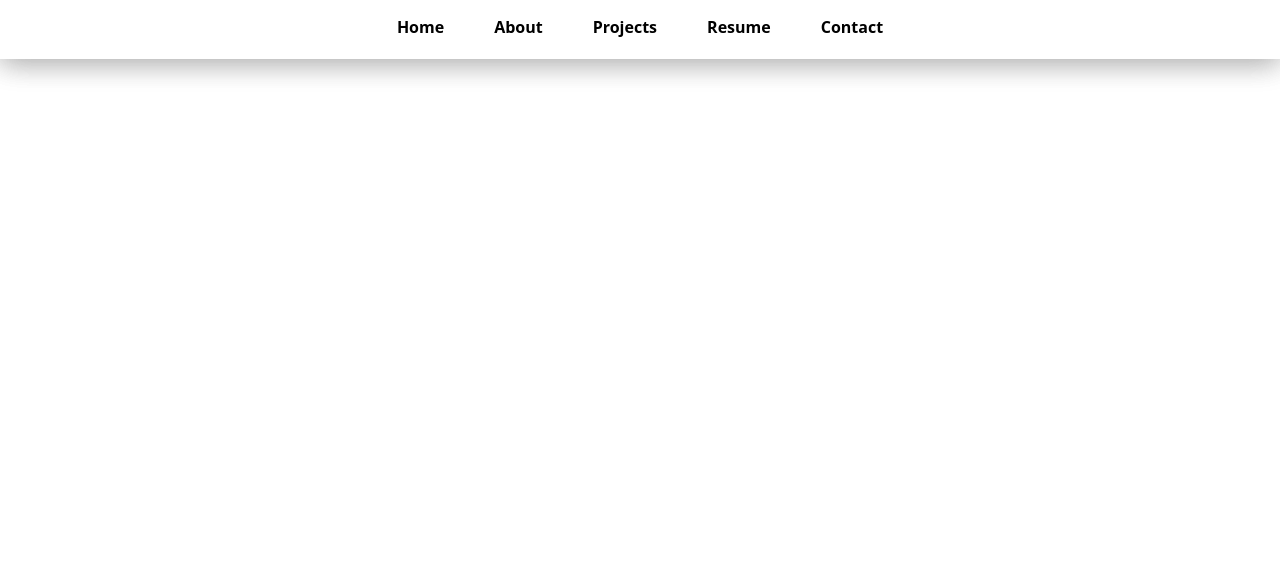
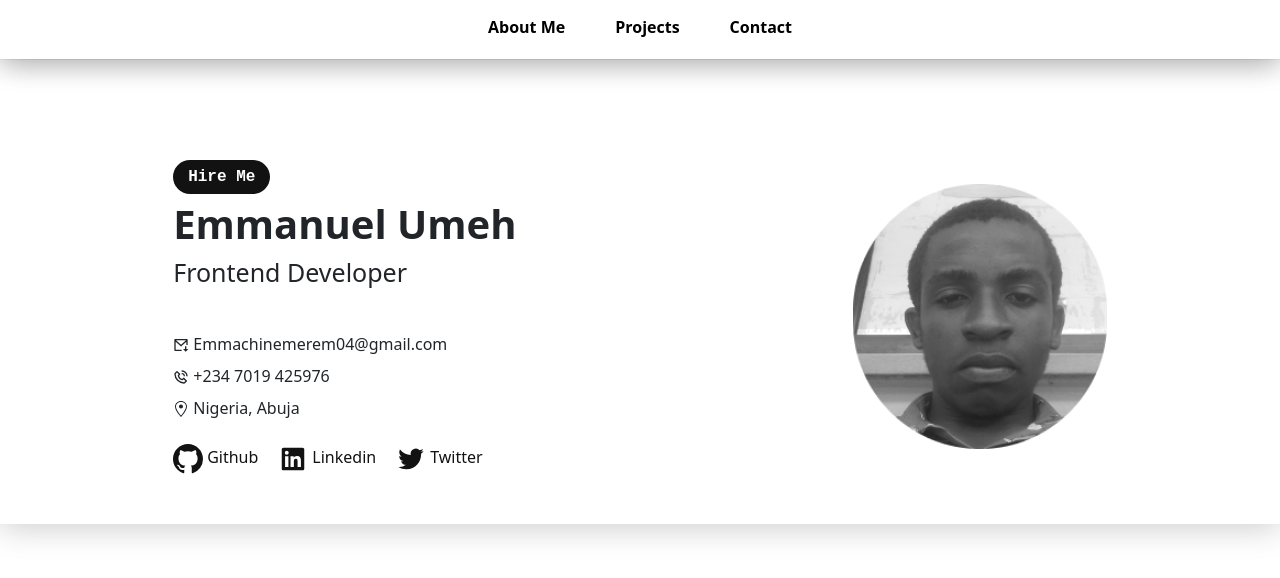
Before and after one commit to EmmaUmeh/EmmanuelUmehporfolio, a React (Create React App) app: page /About in a window 1280 px wide. Shown: the top 578 px of the page. Built offline with nearby package versions, Linux system fonts and the light colour scheme.

Commit message:
commited the files

```diff
--- a/src/App.css
+++ b/src/App.css
@@ -77,6 +77,9 @@ grid-gap: 50px;
   font-weight: 800;
   font-family: monospace;
   padding: 5px 15px 5px 15px;
+}
+.Hireme a{
+  text-decoration: none;
 }
 .Herosection{
 position: relative;
--- a/src/App.js
+++ b/src/App.js
@@ -6,9 +6,7 @@ import {Navdata} from './Components/NavbarComponent';
 import { Routes, Route} from  'react-router-dom';
 import AboutRouter from './router/AboutRouter';
 import ProjectsRouter from './router/ProjectsRouter';
-import ResumeRouter from './router/ResumeRouter';
 import ContactRouter from './router/ContactRouter';
-import HomeRouter from './router/HomeRouter';
 
 
 function App() {
@@ -20,10 +18,9 @@ function App() {
 
 
 <Routes>
-        <Route path="/" element={<HomeRouter />}></Route>
+
         <Route path="/About" element={<AboutRouter />}></Route>
         <Route path="/Contact" element={<ContactRouter />}></Route>
-        <Route path="/Resume" element={<ResumeRouter />}></Route>
         <Route path="/Projects" element={<ProjectsRouter />}></Route>
 </Routes>
 
--- a/src/Components/HireMe.jsx
+++ b/src/Components/HireMe.jsx
@@ -2,7 +2,13 @@
 const HireMe = () => {
     return(
 <div className="Hireme">
-    <button>Hire Me</button>
+
+    <a href="mailto:Emmachinemerem04@gmail.com">
+        <button>
+        Hire Me
+        </button>
+    </a>
+
 </div>
     )
 }
--- a/src/Components/NavbarComponent.jsx
+++ b/src/Components/NavbarComponent.jsx
@@ -23,11 +23,6 @@ function NavbarComponent(props){
 
 
 
-         <Link to="/"  onClick={handleToggle} className="Aboutlink">
-           <div className="abt">
-                 {list.HomeLinks}
-             </div>
-           </Link>
 
            <Link to="/About"  onClick={handleToggle} className="Aboutlink">
            <div className="abt">
@@ -41,13 +36,13 @@ function NavbarComponent(props){
              </div>
             </Link>
 
-            <a href="./assets/Emmanuel Umeajaghaku Chinemerem.pdf" download className="Resumelink">
+            {/* <a href="./assets/Emmanuel Umeajaghaku Chinemerem.pdf" download className="Resumelink">
 
            <div className="abt">
                 {list.ResumeLink}
 
              </div>
-           </a>
+           </a> */}
 
            <Link to="/Projects"  onClick={handleToggle} className="Contactlink">
            <div className="abt">
@@ -92,10 +87,8 @@ export const Navdata = [
         id:0,
         ImageUrl:"./assets/Frame.png",
         ImageAlt:"Logoimage",
-        HomeLinks:"Home",
-        AboutLinks:'About',
+        AboutLinks:'About Me',
         Projects:'Projects',
-        ResumeLink:'Resume',
        ContactLinks:'Contact',
 
     }
--- a/src/router/AboutRouter.jsx
+++ b/src/router/AboutRouter.jsx
@@ -1,9 +1,12 @@
+import HeroBanner from "../Components/HeroBanner";
+import { Herodata } from "../Components/HeroBanner";
 import NavbarComponent from "../Components/NavbarComponent";
 import {Navdata} from '../Components/NavbarComponent';
 const AboutRouter = () => {
     return(
         <div>
             <NavbarComponent lists={Navdata}/>
+            <HeroBanner Herolists={Herodata}/>
         </div>
     )
 }
--- a/src/router/HomeRouter.jsx
+++ /dev/null
@@ -1,16 +0,0 @@
-// import HeroBanner from "../Components/HeroBanner";
-// import NavbarComponent from "../Components/NavbarComponent";
-import { Herodata } from '../Components/HeroBanner';
-import HeroBanner from "../Components/HeroBanner";
-
-const HomeRouter = () => {
-    return(
-        <div>
-
-            {/* <NavbarComponent /> */}
-            <HeroBanner Herolists={Herodata}/>
-        </div>
-    )
-}
-
-export default HomeRouter;
--- a/src/router/ProjectsRouter.jsx
+++ b/src/router/ProjectsRouter.jsx
@@ -5,6 +5,8 @@ const ProjectsRouter = () => {
     return(
         <div>
                  <NavbarComponent lists={Navdata}/>
+
+
             </div>
     )
 }
--- a/src/router/ResumeRouter.jsx
+++ /dev/null
@@ -1,9 +0,0 @@
-
-
-const ResumeRouter = () => {
-    return(
-        <div>d</div>
-    )
-}
-
-export default ResumeRouter;
```
